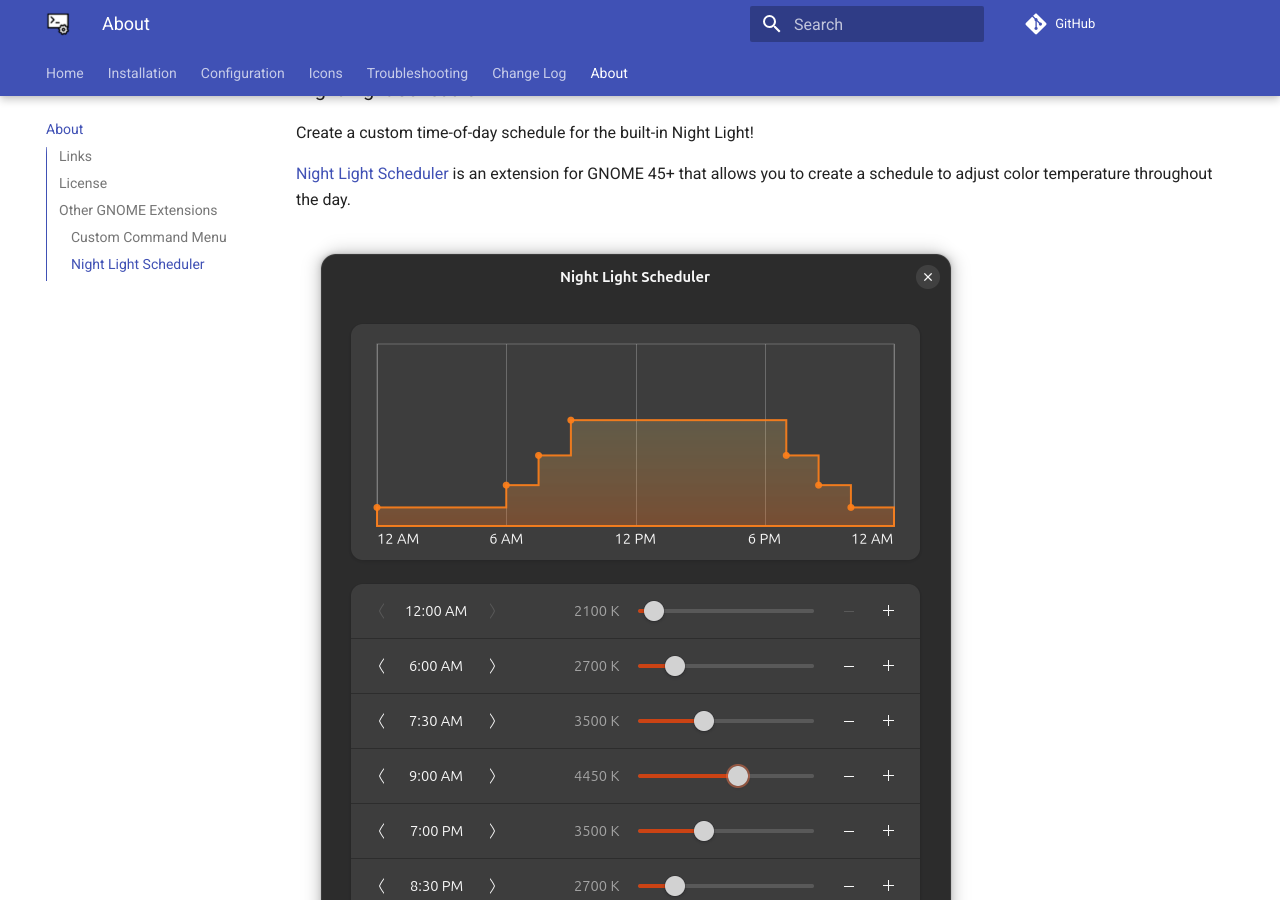
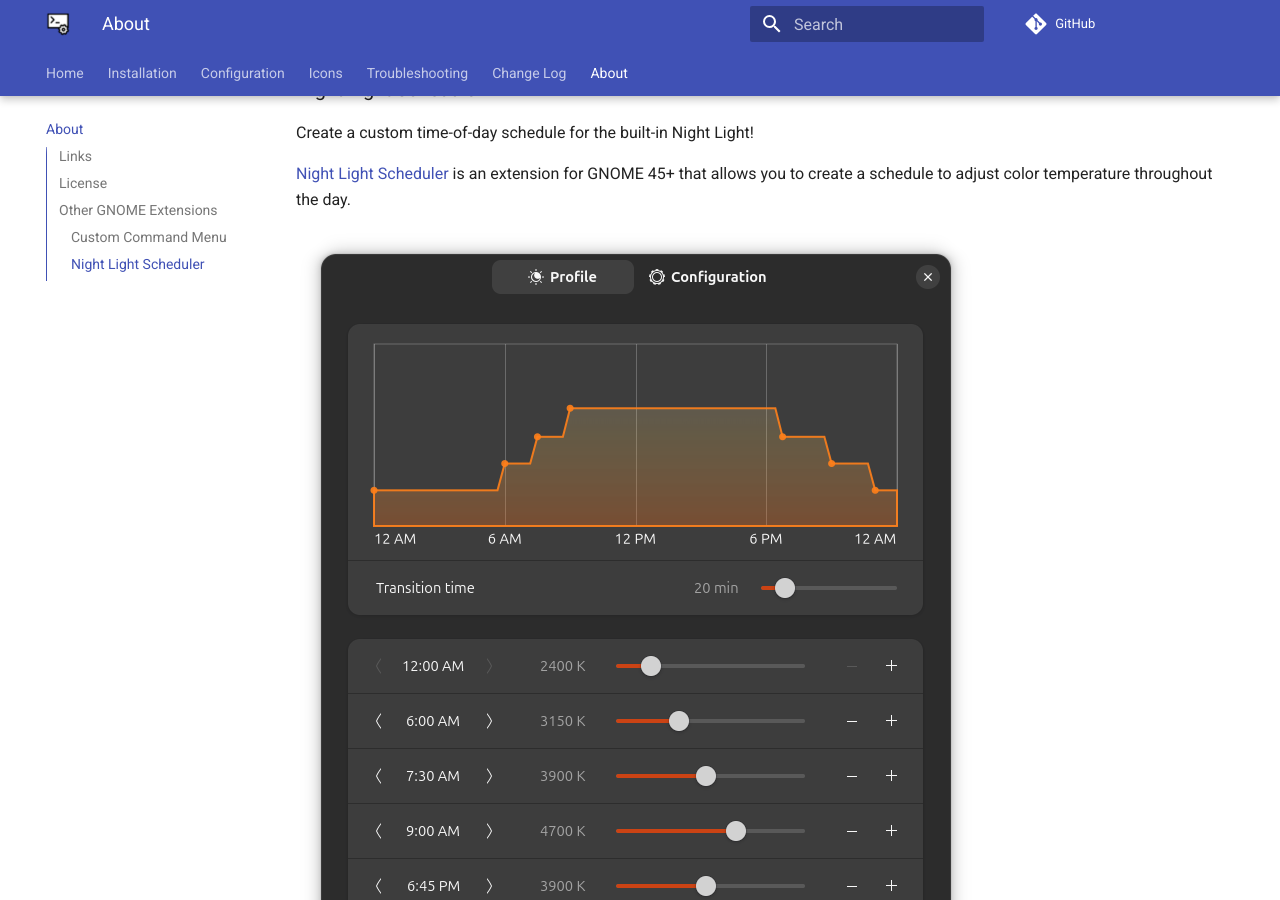
Before and after one commit to StorageB/custom-command-toggle, an MkDocs documentation site: the page built from docs/about.md, in a window 1280 px wide and 900 px high, scrolled down 1705 px. Built offline with MkDocs 1.6.1 and Material for MkDocs 9.7.7, drawn with Linux system fonts in a browser that asks for light colours; comment, search, counter and statistics services are not loaded.

Commit message:
Update screenshot

```diff
--- a/docs/about.md
+++ b/docs/about.md
@@ -44,7 +44,7 @@
 
 [Night Light Scheduler](https://github.com/StorageB/night-light-scheduler) is an extension for GNOME 45+ that allows you to create a schedule to adjust color temperature throughout the day.
 
-![screenshot](screenshots/night-light-scheduler-00.png)
+![screenshot](screenshots/night-light-scheduler-02.png)
 
 ---
 
```
Also changed, not shown: docs/screenshots/night-light-scheduler-02.png (added).
